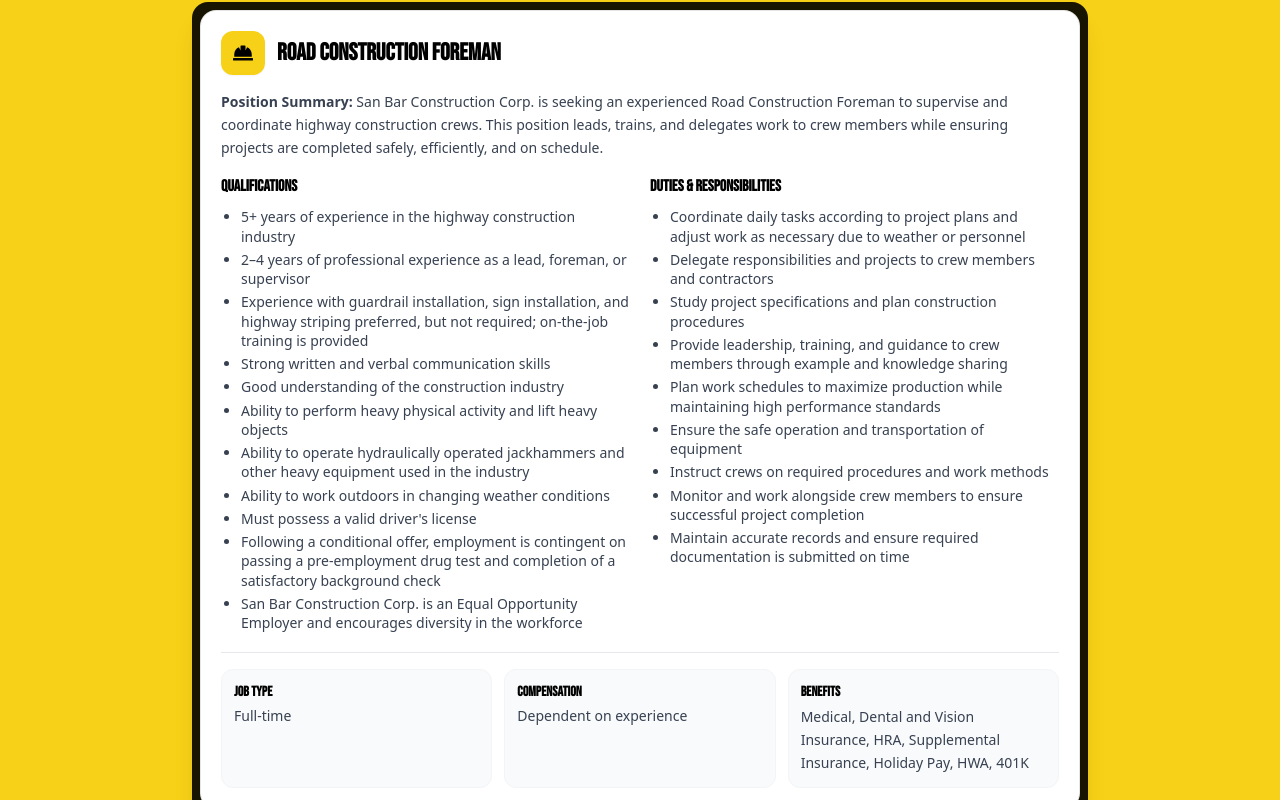
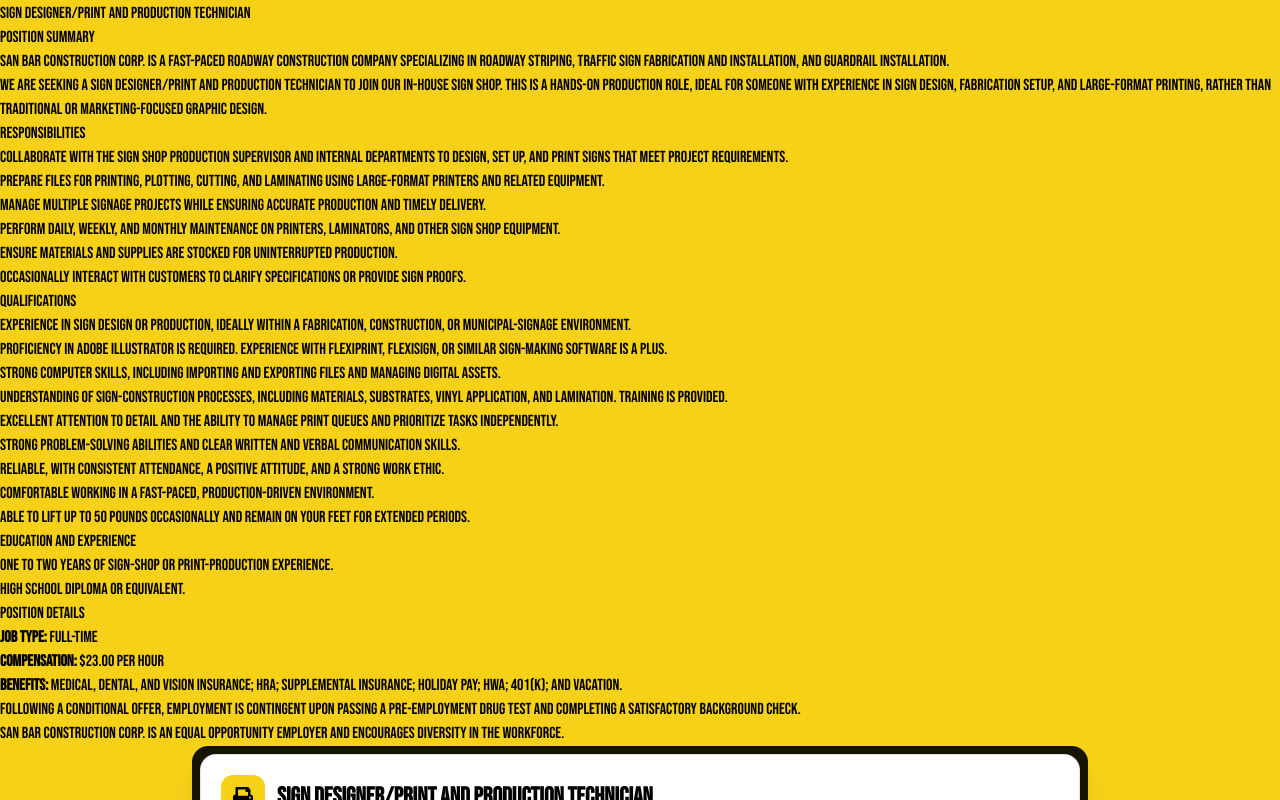
Before and after one commit to JoedyMcconn/SANBARCC, a Next.js app in the folder frontend/: page /job-opportunities in a window 1280 px wide. Shown: the part 680-1480 px from the top of the page. Built offline with nearby package versions, Linux system fonts and the light colour scheme.

Commit message:
changing job positions

```diff
--- a/frontend/src/app/job-opportunities/page.tsx
+++ b/frontend/src/app/job-opportunities/page.tsx
@@ -1,6 +1,6 @@
 import React from 'react';
 import Link from 'next/link';
-import {FaTools, FaWarehouse, FaTruck, FaCalculator, FaSign, FaHardHat, FaUserTie} from 'react-icons/fa';
+import {FaTools, FaWarehouse, FaTruck, FaCalculator, FaSign, FaHardHat, FaUserTie, FaPrint} from 'react-icons/fa';
 
 interface JobPositionProps {
     title: string;
@@ -108,7 +108,7 @@ export default function JobOpportunities() {
         <section id="job-opportunities" className="relative min-h-screen py-8 bg-[#F7D117] mt-6">
             <div
                 className="relative w-full h-48 md:h-64 bg-cover bg-center"
-                style={{ backgroundImage: "url('/LogoBackground.png')" }}
+                style={{backgroundImage: "url('/LogoBackground.png')"}}
             >
                 <div className="absolute inset-0 flex justify-center items-center px-4">
                     <div className="bg-black/90 p-2 rounded-xl shadow-xl">
@@ -121,10 +121,12 @@ export default function JobOpportunities() {
                 </div>
             </div>
 
-            <div className="container px-5 md:px-8 py-7 mt-8 bg-white rounded-2xl shadow-xl mb-8 max-w-4xl mx-auto border border-black/10">
+            <div
+                className="container px-5 md:px-8 py-7 mt-8 bg-white rounded-2xl shadow-xl mb-8 max-w-4xl mx-auto border border-black/10">
                 <p className="text-left text-base md:text-lg leading-relaxed mb-4 font-sans text-gray-800">
-                    Apply now online or in person. <br />
-                    <strong>San Bar Construction Corp.</strong> is an Equal Opportunity Employer and encourages diversity in the workforce.
+                    Apply now online or in person. <br/>
+                    <strong>San Bar Construction Corp.</strong> is an Equal Opportunity Employer and encourages
+                    diversity in the workforce.
                 </p>
 
                 <p className="text-left text-xl md:text-2xl font-bold leading-relaxed mb-4 text-black">
@@ -137,7 +139,8 @@ export default function JobOpportunities() {
 
                 <div className="flex justify-start">
                     <Link href="/job-application">
-                        <button className="bg-black hover:bg-gray-900 text-white font-bold py-2.5 px-5 rounded-xl text-base md:text-lg shadow-md transition-transform duration-200 transform hover:scale-105">
+                        <button
+                            className="bg-black hover:bg-gray-900 text-white font-bold py-2.5 px-5 rounded-xl text-base md:text-lg shadow-md transition-transform duration-200 transform hover:scale-105">
                             Apply Here
                         </button>
                     </Link>
@@ -179,42 +182,183 @@ export default function JobOpportunities() {
             {/*    benefits="Medical, Dental and Vision Insurance, HRA, Supplemental Insurance, Holiday Pay, HWA, 401K, Vacation"*/}
             {/*/>*/}
 
+            <section className="job-posting">
+                <h1>Sign Designer/Print and Production Technician</h1>
+
+                <h2>Position Summary</h2>
+                <p>
+                    San Bar Construction Corp. is a fast-paced roadway construction company
+                    specializing in roadway striping, traffic sign fabrication and installation,
+                    and guardrail installation.
+                </p>
+                <p>
+                    We are seeking a Sign Designer/Print and Production Technician to join our
+                    in-house sign shop. This is a hands-on production role, ideal for someone
+                    with experience in sign design, fabrication setup, and large-format printing,
+                    rather than traditional or marketing-focused graphic design.
+                </p>
+
+                <h2>Responsibilities</h2>
+                <ul>
+                    <li>
+                        Collaborate with the sign shop production supervisor and internal
+                        departments to design, set up, and print signs that meet project
+                        requirements.
+                    </li>
+                    <li>
+                        Prepare files for printing, plotting, cutting, and laminating using
+                        large-format printers and related equipment.
+                    </li>
+                    <li>
+                        Manage multiple signage projects while ensuring accurate production and
+                        timely delivery.
+                    </li>
+                    <li>
+                        Perform daily, weekly, and monthly maintenance on printers, laminators,
+                        and other sign shop equipment.
+                    </li>
+                    <li>
+                        Ensure materials and supplies are stocked for uninterrupted production.
+                    </li>
+                    <li>
+                        Occasionally interact with customers to clarify specifications or provide
+                        sign proofs.
+                    </li>
+                </ul>
+
+                <h2>Qualifications</h2>
+                <ul>
+                    <li>
+                        Experience in sign design or production, ideally within a fabrication,
+                        construction, or municipal-signage environment.
+                    </li>
+                    <li>
+                        Proficiency in Adobe Illustrator is required. Experience with
+                        FlexiPrint, FlexiSign, or similar sign-making software is a plus.
+                    </li>
+                    <li>
+                        Strong computer skills, including importing and exporting files and
+                        managing digital assets.
+                    </li>
+                    <li>
+                        Understanding of sign-construction processes, including materials,
+                        substrates, vinyl application, and lamination. Training is provided.
+                    </li>
+                    <li>
+                        Excellent attention to detail and the ability to manage print queues and
+                        prioritize tasks independently.
+                    </li>
+                    <li>
+                        Strong problem-solving abilities and clear written and verbal
+                        communication skills.
+                    </li>
+                    <li>
+                        Reliable, with consistent attendance, a positive attitude, and a strong
+                        work ethic.
+                    </li>
+                    <li>
+                        Comfortable working in a fast-paced, production-driven environment.
+                    </li>
+                    <li>
+                        Able to lift up to 50 pounds occasionally and remain on your feet for
+                        extended periods.
+                    </li>
+                </ul>
+
+                <h2>Education and Experience</h2>
+                <ul>
+                    <li>One to two years of sign-shop or print-production experience.</li>
+                    <li>High school diploma or equivalent.</li>
+                </ul>
+
+                <h2>Position Details</h2>
+                <p><strong>Job type:</strong> Full-time</p>
+                <p><strong>Compensation:</strong> $23.00 per hour</p>
+                <p>
+                    <strong>Benefits:</strong> Medical, dental, and vision insurance; HRA;
+                    supplemental insurance; holiday pay; HWA; 401(k); and vacation.
+                </p>
+
+                <p>
+                    Following a conditional offer, employment is contingent upon passing a
+                    pre-employment drug test and completing a satisfactory background check.
+                </p>
+
+                <p>
+                    San Bar Construction Corp. is an Equal Opportunity Employer and encourages
+                    diversity in the workforce.
+                </p>
+            </section>
+
             <JobPosition
-                title="Road Construction Foreman"
-                icon={<FaHardHat />}
-                summary="San Bar Construction Corp. is seeking an experienced Road Construction Foreman to supervise and coordinate highway construction crews. This position leads, trains, and delegates work to crew members while ensuring projects are completed safely, efficiently, and on schedule."
+                title="Sign Designer/Print and Production Technician"
+                icon={<FaPrint />}
+                summary="San Bar Construction Corp. is seeking a Sign Designer/Print and Production Technician to join its in-house sign shop. This hands-on production position focuses on sign design, fabrication setup, and large-format printing rather than traditional or marketing-focused graphic design."
                 qualifications={[
-                    "5+ years of experience in the highway construction industry",
-                    "2–4 years of professional experience as a lead, foreman, or supervisor",
-                    "Experience with guardrail installation, sign installation, and highway striping preferred, but not required; on-the-job training is provided",
-                    "Strong written and verbal communication skills",
-                    "Good understanding of the construction industry",
-                    "Ability to perform heavy physical activity and lift heavy objects",
-                    "Ability to operate hydraulically operated jackhammers and other heavy equipment used in the industry",
-                    "Ability to work outdoors in changing weather conditions",
-                    "Must possess a valid driver's license",
+                    "1–2 years of experience in a sign shop or print production role",
+                    "High school diploma or equivalent",
+                    "Experience in sign design or production, ideally within a fabrication, construction, or municipal signage environment",
+                    "Proficiency in Adobe Illustrator is required",
+                    "Experience with FlexiPrint, FlexiSign, or similar sign-making software is preferred",
+                    "Strong computer skills, including the ability to import and export files and manage digital assets",
+                    "Understanding of sign construction processes, including materials, substrates, vinyl application, and lamination; training is provided",
+                    "Excellent attention to detail and the ability to manage print queues and prioritize tasks independently",
+                    "Strong problem-solving abilities and clear written and verbal communication skills",
+                    "Reliable, with consistent attendance, a positive attitude, and a strong work ethic",
+                    "Comfortable working in a fast-paced, production-driven environment",
+                    "Ability to lift up to 50 pounds occasionally and remain on your feet for extended periods",
                     "Following a conditional offer, employment is contingent on passing a pre-employment drug test and completion of a satisfactory background check",
                     "San Bar Construction Corp. is an Equal Opportunity Employer and encourages diversity in the workforce"
                 ]}
                 responsibilities={[
-                    "Coordinate daily tasks according to project plans and adjust work as necessary due to weather or personnel",
-                    "Delegate responsibilities and projects to crew members and contractors",
-                    "Study project specifications and plan construction procedures",
-                    "Provide leadership, training, and guidance to crew members through example and knowledge sharing",
-                    "Plan work schedules to maximize production while maintaining high performance standards",
-                    "Ensure the safe operation and transportation of equipment",
-                    "Instruct crews on required procedures and work methods",
-                    "Monitor and work alongside crew members to ensure successful project completion",
-                    "Maintain accurate records and ensure required documentation is submitted on time"
+                    "Collaborate with the sign shop production supervisor and internal departments to design, set up, and print signs that meet project requirements",
+                    "Prepare files for printing, plotting, cutting, and laminating using large-format printers and related equipment",
+                    "Manage multiple signage projects while ensuring accurate production and timely delivery",
+                    "Perform daily, weekly, and monthly maintenance on printers, laminators, and other sign shop equipment",
+                    "Ensure materials and supplies are stocked for uninterrupted production",
+                    "Occasionally interact with customers to clarify specifications or provide sign proofs"
                 ]}
                 jobType="Full-time"
-                compensation="Dependent on experience"
-                benefits="Medical, Dental and Vision Insurance, HRA, Supplemental Insurance, Holiday Pay, HWA, 401K"
+                compensation="$23.00 per hour"
+                benefits="Medical, Dental and Vision Insurance, HRA, Supplemental Insurance, Holiday Pay, HWA, 401K, and Vacation"
             />
+
+            {/*<JobPosition*/}
+            {/*    title="Road Construction Foreman"*/}
+            {/*    icon={<FaHardHat />}*/}
+            {/*    summary="San Bar Construction Corp. is seeking an experienced Road Construction Foreman to supervise and coordinate highway construction crews. This position leads, trains, and delegates work to crew members while ensuring projects are completed safely, efficiently, and on schedule."*/}
+            {/*    qualifications={[*/}
+            {/*        "5+ years of experience in the highway construction industry",*/}
+            {/*        "2–4 years of professional experience as a lead, foreman, or supervisor",*/}
+            {/*        "Experience with guardrail installation, sign installation, and highway striping preferred, but not required; on-the-job training is provided",*/}
+            {/*        "Strong written and verbal communication skills",*/}
+            {/*        "Good understanding of the construction industry",*/}
+            {/*        "Ability to perform heavy physical activity and lift heavy objects",*/}
+            {/*        "Ability to operate hydraulically operated jackhammers and other heavy equipment used in the industry",*/}
+            {/*        "Ability to work outdoors in changing weather conditions",*/}
+            {/*        "Must possess a valid driver's license",*/}
+            {/*        "Following a conditional offer, employment is contingent on passing a pre-employment drug test and completion of a satisfactory background check",*/}
+            {/*        "San Bar Construction Corp. is an Equal Opportunity Employer and encourages diversity in the workforce"*/}
+            {/*    ]}*/}
+            {/*    responsibilities={[*/}
+            {/*        "Coordinate daily tasks according to project plans and adjust work as necessary due to weather or personnel",*/}
+            {/*        "Delegate responsibilities and projects to crew members and contractors",*/}
+            {/*        "Study project specifications and plan construction procedures",*/}
+            {/*        "Provide leadership, training, and guidance to crew members through example and knowledge sharing",*/}
+            {/*        "Plan work schedules to maximize production while maintaining high performance standards",*/}
+            {/*        "Ensure the safe operation and transportation of equipment",*/}
+            {/*        "Instruct crews on required procedures and work methods",*/}
+            {/*        "Monitor and work alongside crew members to ensure successful project completion",*/}
+            {/*        "Maintain accurate records and ensure required documentation is submitted on time"*/}
+            {/*    ]}*/}
+            {/*    jobType="Full-time"*/}
+            {/*    compensation="Dependent on experience"*/}
+            {/*    benefits="Medical, Dental and Vision Insurance, HRA, Supplemental Insurance, Holiday Pay, HWA, 401K"*/}
+            {/*/>*/}
 
             <JobPosition
                 title="Traffic Sign Technician"
-                icon={<FaSign />}
+                icon={<FaSign/>}
                 summary="San Bar Construction Corp. is hiring a full-time, entry-level Traffic Sign Technician to support the production of signs, banners, and digitally printed media for roadway construction projects. Industry experience is not required, and training will be provided for candidates eager to learn and grow with the company."
                 qualifications={[
                     "No industry experience required; training will be provided",
@@ -240,7 +384,6 @@ export default function JobOpportunities() {
                 compensation="$14.50 per hour"
                 benefits="Medical, dental, and vision insurance; HRA; supplemental insurance; holiday pay; HWA; 401(k); and vacation"
             />
-
 
 
             {/*<JobPosition*/}
@@ -286,7 +429,7 @@ export default function JobOpportunities() {
 
             <JobPosition
                 title="Diesel Technician / Mechanic"
-                icon={<FaTools />}
+                icon={<FaTools/>}
                 summary="San Bar Construction Corporation is currently recruiting to fill the position of Diesel Technician / Mechanic. The primary duties include diagnosis, repair, and maintenance of primarily diesel-powered vehicles, equipment, light-duty trucks, and heavy-duty trucks. San Bar Construction repairs, rebuilds, and manufactures specialized equipment for highway striping, guardrail, rumble strip, and ultra-high-pressure water blasting in a large climate-controlled mechanic shop."
                 qualifications={[
                     "Minimum of 5 years automotive/diesel mechanic experience",
@@ -315,7 +458,7 @@ export default function JobOpportunities() {
 
             <JobPosition
                 title="CDL Driver"
-                icon={<FaTruck />}
+                icon={<FaTruck/>}
                 summary="The CDL Driver will load, transport, and unload materials to and from work sites, operating various equipment safely, and performing basic maintenance."
                 qualifications={[
                     "Possess a valid Class A or B CDL License",
@@ -337,43 +480,43 @@ export default function JobOpportunities() {
                 compensation="Dependent on Project"
                 benefits="Medical, Dental and Vision Insurance, Health Reimbursement, Supplemental Insurance, Holiday Pay, HWA, 401K"
             />
-            <JobPosition
-                title="Warehouse Laborer"
-                icon={<FaWarehouse />}
-                summary="San Bar Construction Corp. is hiring a full-time Warehouse Laborer to receive and process incoming stock, materials, and equipment, verify documentation, load and unload vehicles, and prepare orders for delivery or shipment."
-                qualifications={[
-                    "Regularly lift or move objects 10 to 50 lbs.",
-                    "Occasionally lift or move objects weighing more than 100 lbs. using provided equipment",
-                    "Frequently required to stand, walk, stoop, kneel, crouch, or crawl",
-                    "Occasionally required to sit, climb, or balance",
-                    "Dependable and reliable",
-                    "Good driving record",
-                    "Team player with the ability to work independently",
-                    "Following a conditional offer, employment is contingent on passing a pre-employment drug test and completion of a satisfactory background check",
-                    "San Bar Construction Corp. is an Equal Opportunity Employer and encourages diversity in the workforce"
-                ]}
-                responsibilities={[
-                    "Receive and process incoming stock, materials, or equipment by verifying proper documentation",
-                    "Load and unload vehicles, utilizing a forklift as required",
-                    "Pick and fill orders from stock, pack orders, and prepare shipments",
-                    "Prepare orders by processing requests and supply orders, pulling materials, packing boxes, and placing orders in the delivery area",
-                    "Load and secure merchandise for transportation",
-                    "Unload trucks and check in merchandise",
-                    "Verify bill-of-lading and file documentation appropriately",
-                    "Sort and place materials in designated areas",
-                    "Maintain a safe, clean, and organized warehouse environment, including cleaning, sweeping, and mopping as needed",
-                    "Wear proper safety equipment and follow all safety requirements",
-                    "Deliver orders to customers when necessary",
-                    "Perform other duties as assigned"
-                ]}
-                jobType="Full-time"
-                compensation="$15.00 per hour"
-                benefits="Medical, Dental and Vision Insurance, HRA, Supplemental Insurance, Holiday Pay, HWA, 401K"
-            />
+            {/*<JobPosition*/}
+            {/*    title="Warehouse Laborer"*/}
+            {/*    icon={<FaWarehouse />}*/}
+            {/*    summary="San Bar Construction Corp. is hiring a full-time Warehouse Laborer to receive and process incoming stock, materials, and equipment, verify documentation, load and unload vehicles, and prepare orders for delivery or shipment."*/}
+            {/*    qualifications={[*/}
+            {/*        "Regularly lift or move objects 10 to 50 lbs.",*/}
+            {/*        "Occasionally lift or move objects weighing more than 100 lbs. using provided equipment",*/}
+            {/*        "Frequently required to stand, walk, stoop, kneel, crouch, or crawl",*/}
+            {/*        "Occasionally required to sit, climb, or balance",*/}
+            {/*        "Dependable and reliable",*/}
+            {/*        "Good driving record",*/}
+            {/*        "Team player with the ability to work independently",*/}
+            {/*        "Following a conditional offer, employment is contingent on passing a pre-employment drug test and completion of a satisfactory background check",*/}
+            {/*        "San Bar Construction Corp. is an Equal Opportunity Employer and encourages diversity in the workforce"*/}
+            {/*    ]}*/}
+            {/*    responsibilities={[*/}
+            {/*        "Receive and process incoming stock, materials, or equipment by verifying proper documentation",*/}
+            {/*        "Load and unload vehicles, utilizing a forklift as required",*/}
+            {/*        "Pick and fill orders from stock, pack orders, and prepare shipments",*/}
+            {/*        "Prepare orders by processing requests and supply orders, pulling materials, packing boxes, and placing orders in the delivery area",*/}
+            {/*        "Load and secure merchandise for transportation",*/}
+            {/*        "Unload trucks and check in merchandise",*/}
+            {/*        "Verify bill-of-lading and file documentation appropriately",*/}
+            {/*        "Sort and place materials in designated areas",*/}
+            {/*        "Maintain a safe, clean, and organized warehouse environment, including cleaning, sweeping, and mopping as needed",*/}
+            {/*        "Wear proper safety equipment and follow all safety requirements",*/}
+            {/*        "Deliver orders to customers when necessary",*/}
+            {/*        "Perform other duties as assigned"*/}
+            {/*    ]}*/}
+            {/*    jobType="Full-time"*/}
+            {/*    compensation="$15.00 per hour"*/}
+            {/*    benefits="Medical, Dental and Vision Insurance, HRA, Supplemental Insurance, Holiday Pay, HWA, 401K"*/}
+            {/*/>*/}
 
             <JobPosition
                 title="Field Technician / Laborer"
-                icon={<FaTools />}
+                icon={<FaTools/>}
                 summary="The Field Technician/Laborer will work on preparing and executing projects professionally, including loading and unloading materials, operating equipment, and basic maintenance."
                 qualifications={[
                     "1-2 years of road construction experience preferred",
```
